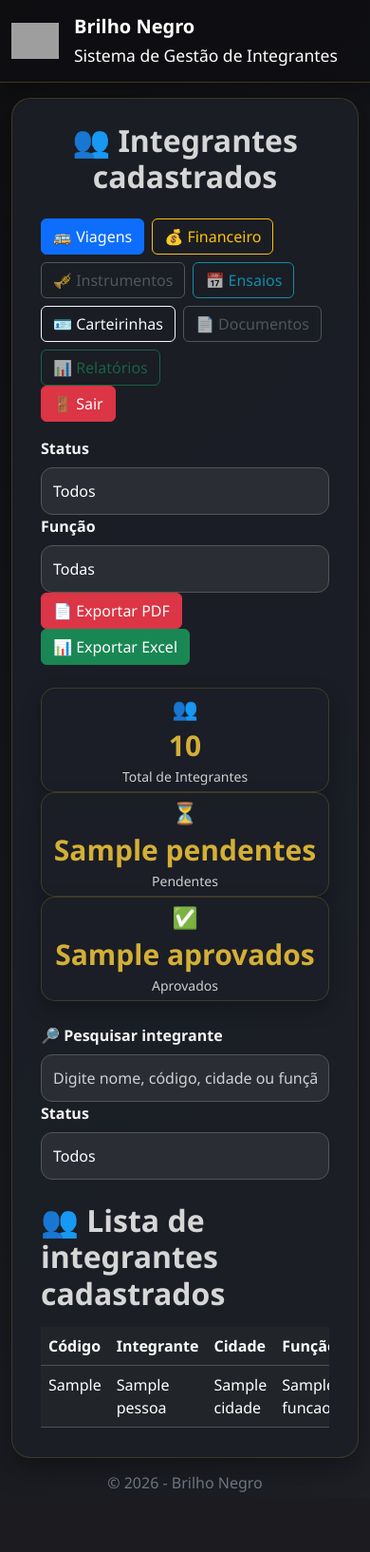
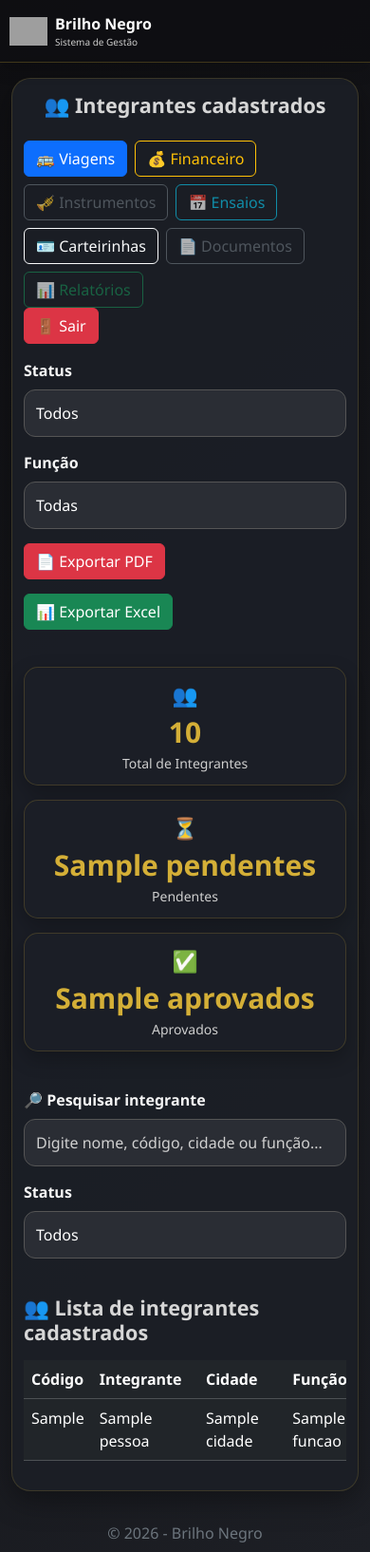
Before and after one commit to jadsonjr2011/sgi-brilho-negro, a Flask app: template templates/admin/integrantes.html in a window 390 px wide. Shown: the whole page at 95% size. Before the commit the page ends 1571 px from the top, so only its background shows below. Run offline with Flask 3, Linux system fonts and the light colour scheme; the template is opened without the code that fills it: most values are stand-ins (such as "Sample title", 1, 10 or a date in 2020); grey boxes are pictures that could not be loaded.

Commit message:
Ajustes responsivos, layout mobile e melhorias no relatorio financeiro

```diff
--- a/static/css/style.css
+++ b/static/css/style.css
@@ -349,3 +349,296 @@ footer{
     font-size:14px;
 
 }
+
+/* =====================================
+   AJUSTES COMPLEMENTARES
+   BRILHO NEGRO
+===================================== */
+
+
+/* ===========================
+   TITULO NAVBAR
+=========================== */
+
+.titulo-navbar{
+
+    display:flex;
+
+    flex-direction:column;
+
+}
+
+
+.titulo-navbar strong{
+
+    color:white;
+
+}
+
+
+.titulo-navbar small{
+
+    color:#cfcfcf;
+
+}
+
+
+
+/* ===========================
+   MELHORIA MOBILE
+=========================== */
+
+
+@media (max-width:768px){
+
+
+    .container{
+
+        padding-left:10px;
+
+        padding-right:10px;
+
+    }
+
+
+
+    .navbar .navbar-brand img{
+
+        width:40px;
+
+    }
+
+
+
+    .navbar .navbar-brand strong{
+
+        font-size:16px;
+
+    }
+
+
+
+    .navbar .navbar-brand small{
+
+        font-size:10px;
+
+    }
+
+
+
+    .card-bn{
+
+        padding:15px 12px;
+
+    }
+
+
+
+    .titulo{
+
+        font-size:1.35rem;
+
+    }
+
+
+
+    /* BOTÕES */
+
+    .btn{
+
+        max-width:100%;
+
+    }
+
+
+
+    .btn-inicial{
+
+        width:100%;
+
+    }
+
+
+
+    .btn-brilho{
+
+        width:100%;
+
+    }
+
+
+
+    /* TABELAS */
+
+    .table-responsive{
+
+        overflow-x:auto;
+
+        -webkit-overflow-scrolling:touch;
+
+    }
+
+
+
+    .table-responsive table{
+
+        min-width:650px;
+
+    }
+
+
+
+    /* FORMULÁRIOS */
+
+    .row > [class*="col-"]{
+
+        margin-bottom:15px;
+
+    }
+
+
+
+    /* CARDS ADMIN */
+
+    .card-resumo{
+
+        height:auto;
+
+        min-height:120px;
+
+    }
+
+
+
+    /* FICHA INTEGRANTE */
+
+    .ficha-cabecalho{
+
+        flex-direction:column;
+
+        text-align:center;
+
+        gap:20px;
+
+    }
+
+
+
+    .ficha-foto-area{
+
+        width:120px;
+
+        height:120px;
+
+    }
+
+
+
+    .ficha-acao{
+
+        width:100%;
+
+        align-items:center;
+
+    }
+
+
+
+    .ficha-acao .btn{
+
+        width:100%;
+
+    }
+
+
+
+}
+
+/* =====================================
+   AJUSTE BOTÕES INICIAIS MOBILE
+===================================== */
+
+@media (max-width:768px){
+
+    .area-botoes-inicial{
+
+        display:flex;
+
+        flex-direction:column;
+
+        gap:15px;
+
+        width:100%;
+
+        align-items:center;
+
+    }
+
+
+    .area-botoes-inicial .btn{
+
+        width:100%;
+
+        max-width:320px;
+
+    }
+
+}
+
+/* =====================================
+   BOTÕES DA TELA INICIAL
+===================================== */
+
+.area-botoes-inicial{
+
+    display:flex;
+
+    justify-content:center;
+
+    gap:20px;
+
+}
+
+
+/* CELULAR */
+
+@media (max-width:768px){
+
+    .area-botoes-inicial{
+
+        flex-direction:column;
+
+        align-items:center;
+
+        gap:15px;
+
+    }
+
+
+    .area-botoes-inicial .btn-inicial{
+
+        width:100%;
+
+        max-width:320px;
+
+    }
+
+}
+
+.texto-inicial{
+    max-width:600px;
+    margin-left:auto;
+    margin-right:auto;
+}
+
+
+@media(max-width:768px){
+
+    .texto-inicial{
+
+        font-size:14px;
+        line-height:1.5;
+
+    }
+
+}
--- a/templates/layout/base.html
+++ b/templates/layout/base.html
@@ -26,22 +26,16 @@
         <img
             src="{{ url_for('static', filename='img/logo.png') }}"
             width="50"
-                class="me-3">
+            class="me-2">
 
-            <div>
+        <div class="titulo-navbar">
 
             <strong>
-
                 Brilho Negro
-
             </strong>
 
-                <br>
-
             <small>
-
-                    Sistema de Gestão de Integrantes
-
+                Sistema de Gestão
             </small>
 
         </div>
@@ -53,7 +47,7 @@
 </nav>
 
 
-<div class="container mt-3 mb-0">
+<div class="container-fluid container-md mt-3 mb-0">
 
     {% block conteudo %}
 
@@ -62,7 +56,7 @@
 </div>
 
 
-<footer class="text-center text-secondary py-1">
+<footer class="text-center text-secondary py-2 mt-4">
 
     © 2026 - Brilho Negro
 
```
Also changed, not shown: templates/index.html (+7 -5 lines). Lines whose indentation alone changed are shown as unchanged.
